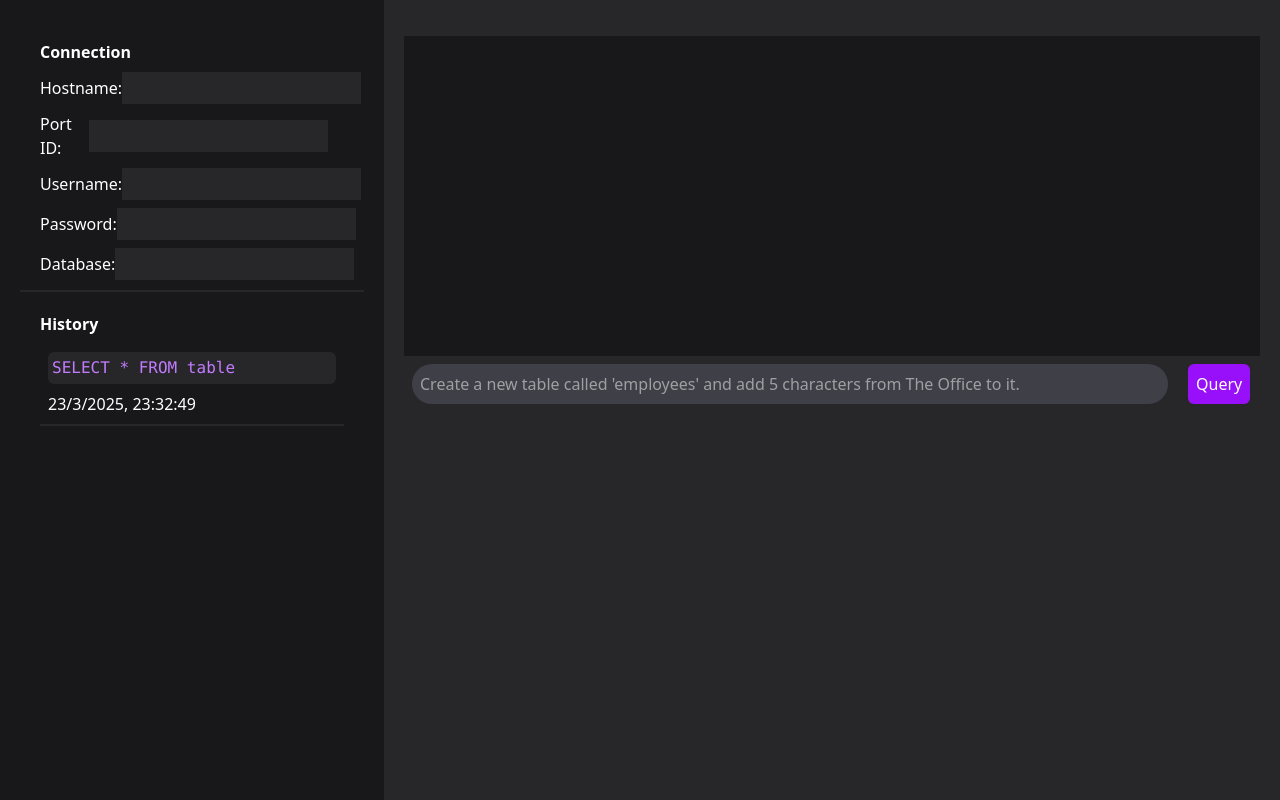
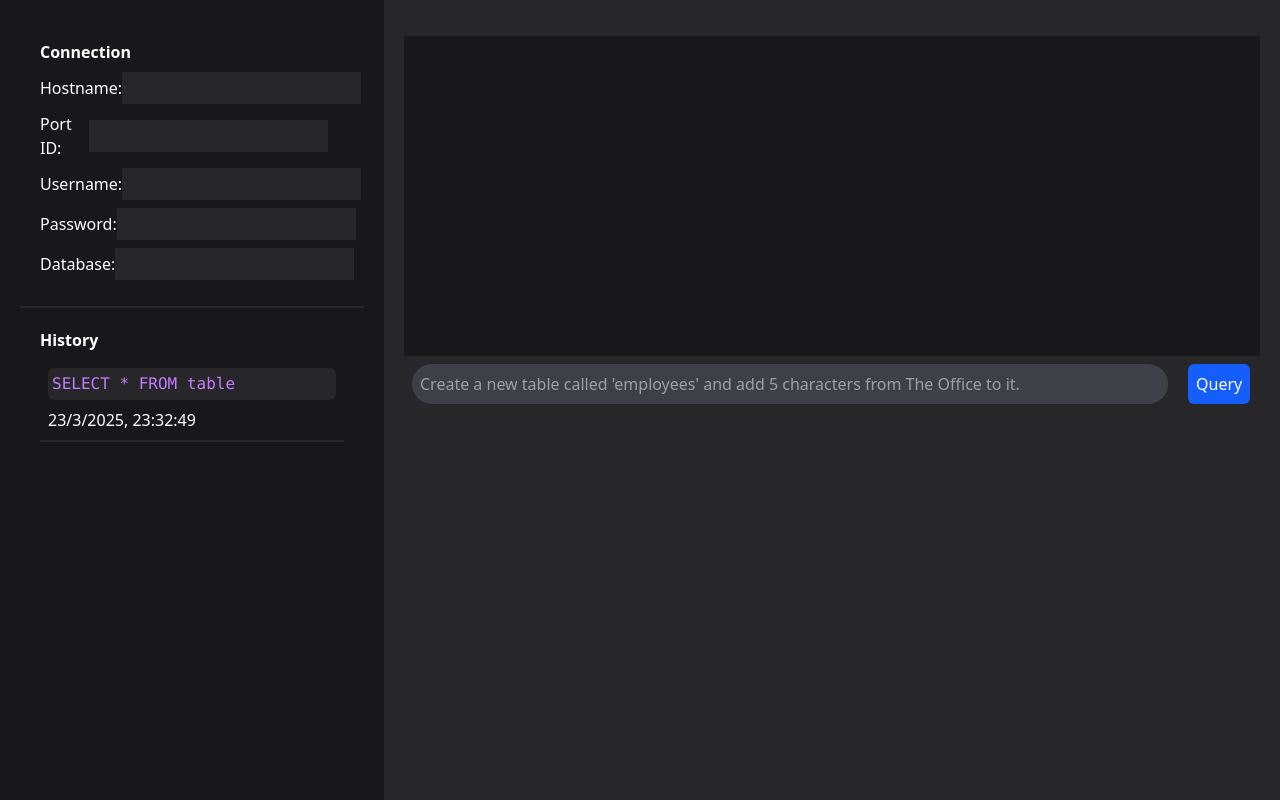
Before and after one commit to kabirbose/sql-translator, a Next.js app: page / in a window 1280 px wide. Built offline with nearby package versions, Linux system fonts and the light colour scheme.

Commit message:
creating context between query and connection

```diff
--- a/src/app/components/connection/ConnectionInfo.tsx
+++ b/src/app/components/connection/ConnectionInfo.tsx
@@ -1,7 +1,7 @@
 "use client";
 
 import ConnectionInfoField from "./ConnectionInfoField";
-import { useState } from "react";
+import { useState, useContext } from "react";
 
 export default function ConnectionInfo() {
   const [hostname, setHostname] = useState("");
@@ -11,9 +11,9 @@ export default function ConnectionInfo() {
   const [database, setDatabase] = useState("");
 
   return (
-    <div className="h-[17rem] p-5 flex flex-col gap-2 border-b-2 border-zinc-800">
+    <div className="h-[18rem] p-5 flex flex-col gap-2 border-b-2 border-zinc-800">
       <p className="font-bold">Connection</p>
-      <form className="flex flex-col gap-2">
+      <form className="flex flex-col justify-start items-start gap-2">
         <ConnectionInfoField
           onChange={(
             e: React.ChangeEvent<HTMLInputElement | HTMLTextAreaElement>
--- a/src/app/components/connection/ConnectionInfoField.tsx
+++ b/src/app/components/connection/ConnectionInfoField.tsx
@@ -12,7 +12,7 @@ export default function ConnectionInfoField({
   value,
 }: Props) {
   return (
-    <div className="w-[18rem] flex justify-between items-center">
+    <div className="w-[18rem] flex justify-between items-center rounded-md">
       <label>{text}: </label>
       <input
         type={type || "text"}
--- a/src/app/components/query/QueryField.tsx
+++ b/src/app/components/query/QueryField.tsx
@@ -50,7 +50,7 @@ export default function QueryField() {
         <button
           onClick={handleQueryAction}
           disabled={loading}
-          className="bg-purple-600 p-2 rounded-md"
+          className="bg-blue-600 p-2 rounded-md"
         >
           Query
         </button>
```
